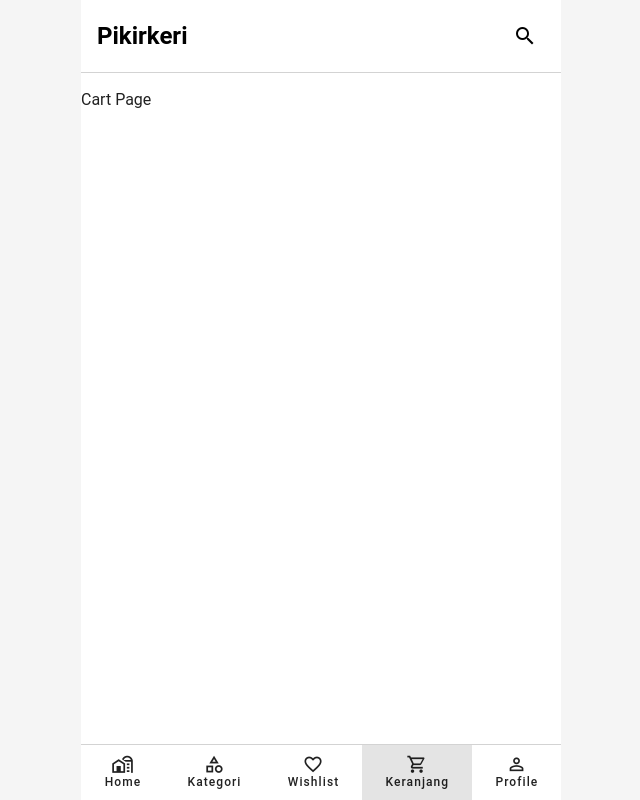
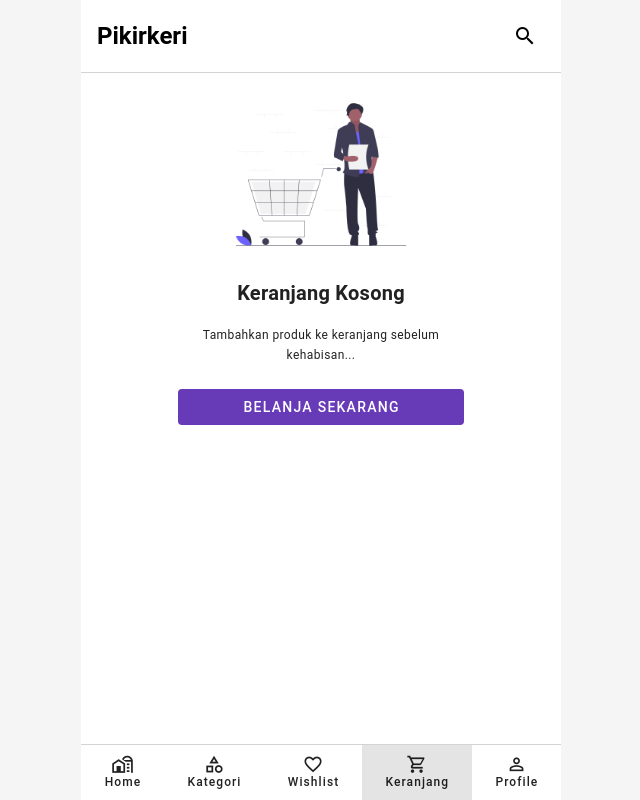
Before and after one commit to andomatthew/pikirkeri-shop, a Vue app: page /cart in a window 1280 px wide. Shown: the whole page, without its empty margins (319-959 px from the left). Built offline with nearby package versions, Linux system fonts and the light colour scheme.

Commit message:
style: cart & wishlit page

```diff
--- a/src/views/CartPage/index.vue
+++ b/src/views/CartPage/index.vue
@@ -1,6 +1,24 @@
 <template>
-  <div>
-    Cart Page
+  <div class="px-4">
+    <img
+      src="../../assets/illustrations/empty_cart.png"
+      alt="empty-cart-image"
+      width="216"
+      class="d-block mx-auto"
+    />
+
+    <div class="info-wrapper mx-auto">
+      <h6 class="text-h6 font-weight-bold text-center mt-4">Keranjang Kosong</h6>
+      <p class="text-caption text-center mt-4">Tambahkan produk ke keranjang sebelum kehabisan...</p>
+      <v-btn
+        color="deep-purple"
+        variant="flat"
+        block
+        class="mt-6"
+        to="/">
+        Belanja Sekarang
+      </v-btn>
+    </div>
   </div>
 </template>
 
@@ -9,5 +27,7 @@
 </script>
 
 <style lang="scss" scoped>
-
+.info-wrapper {
+  max-width: 286px;
+}
 </style>
```
Also changed, not shown: src/views/SearchPage/index.vue (added, +13 -0 lines), src/assets/illustrations/empty_cart.png (added), src/assets/illustrations/wishlist.png (added).
